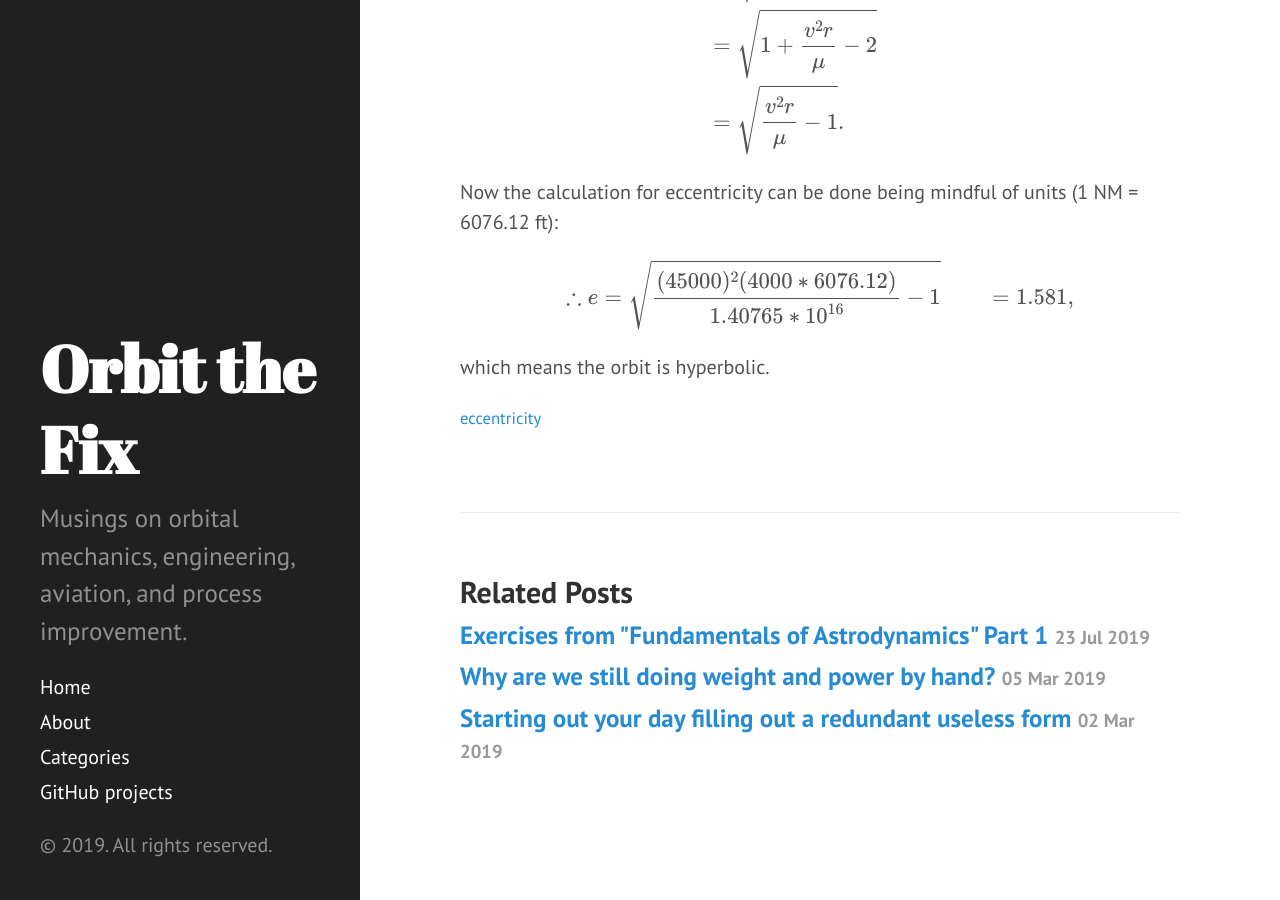
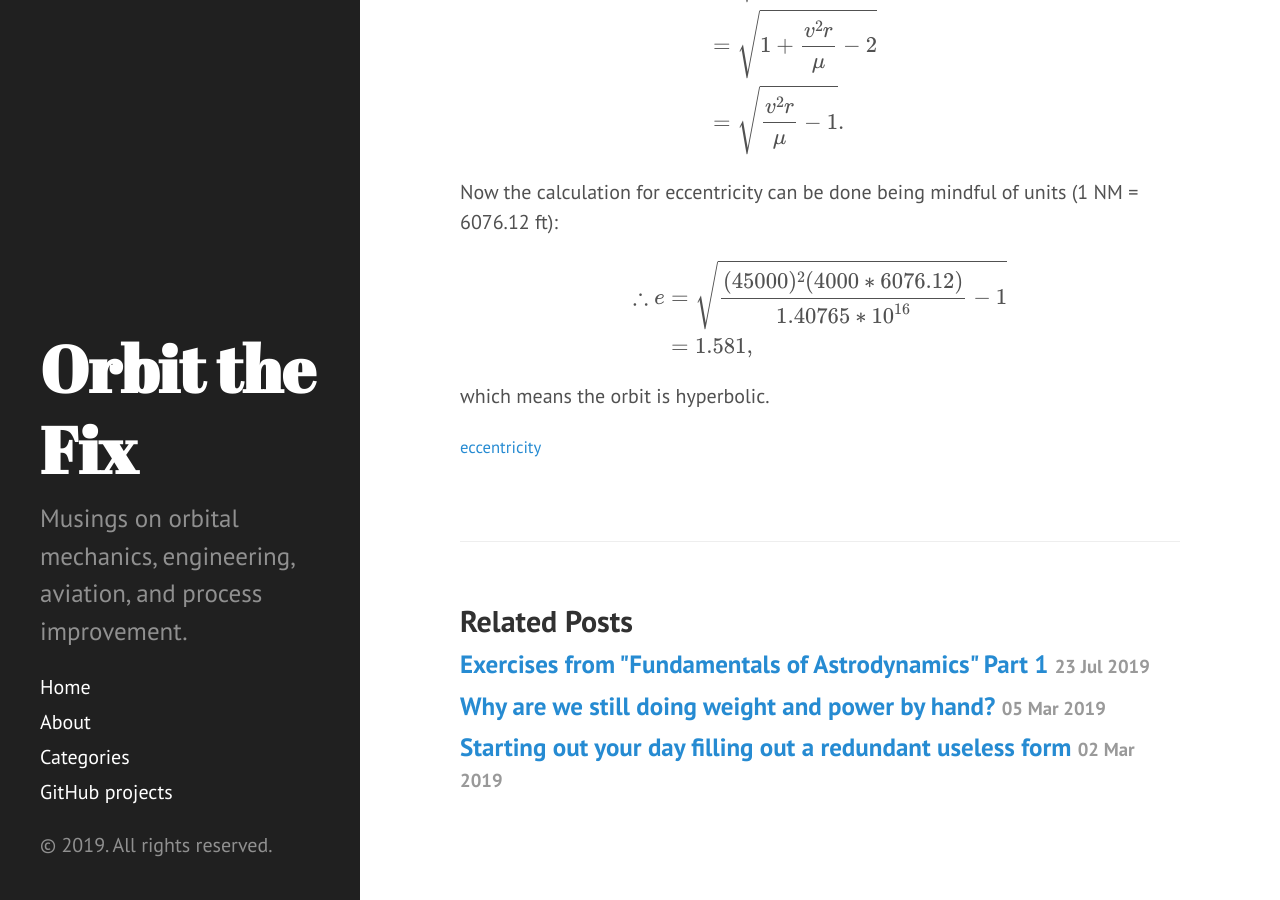
Before and after one commit to orbitthefix/orbitthefix.github.io, a Jekyll site: the page built from _posts/2019-08-24-exercises-from-fundamentals-of-astrodynamics-part-2.md, in a window 1280 px wide and 900 px high, scrolled down 2508 px. Built offline with Jekyll 4.4.1, drawn with Linux system fonts in a browser that asks for light colours; formulas are drawn with MathJax 3.

Commit message:
Forgot the slashes

```diff
--- a/_posts/2019-08-24-exercises-from-fundamentals-of-astrodynamics-part-2.md
+++ b/_posts/2019-08-24-exercises-from-fundamentals-of-astrodynamics-part-2.md
@@ -105,7 +105,7 @@ Now the calculation for eccentricity can be done being mindful of units (1 NM =
 $$
 
 \begin{align*}
-\therefore e &= \sqrt{\frac{(45000)^2(4000*6076.12)}{1.40765*10^{16}}-1}
+\therefore e &= \sqrt{\frac{(45000)^2(4000*6076.12)}{1.40765*10^{16}}-1} \\
              &= 1.581,
 \end{align*}
 
```
